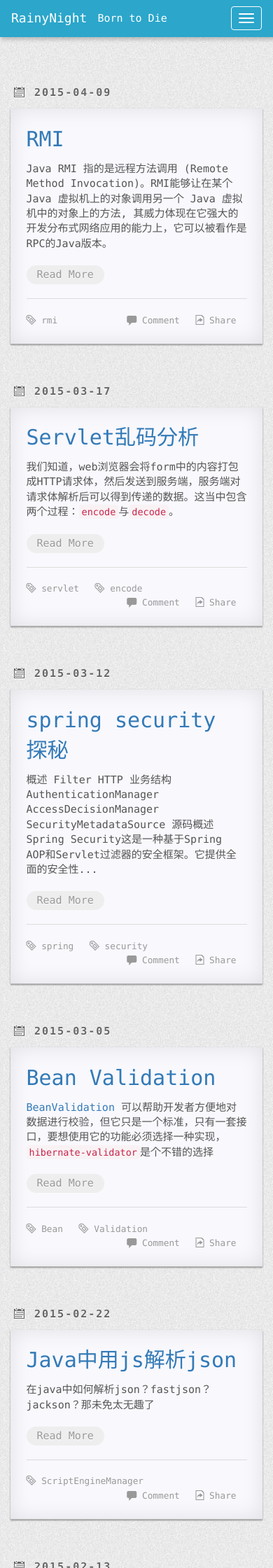
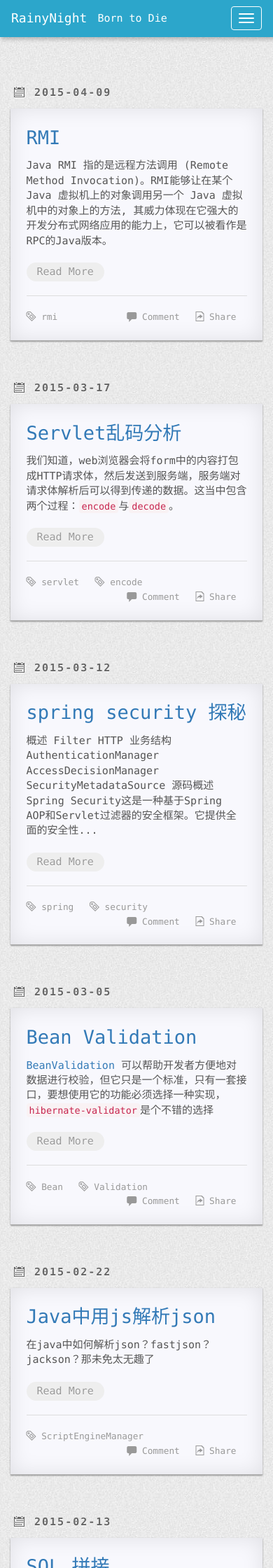
Before and after one commit to bit-ranger/blog, a Jekyll site: the page built from index.html, in a window 390 px wide. Shown: the top 2240 px of the page at 70% size. Built offline with Jekyll 4.4.1, drawn with Linux system fonts in a browser that asks for light colours; nearby versions of some CDN libraries; the list of posts is cut into pages by our own code; comment, search, counter and statistics services are not loaded; a style sheet for code colours, icons or effects is not loaded.

Commit message:
resposive font size

```diff
--- a/_includes/header.html
+++ b/_includes/header.html
@@ -34,9 +34,9 @@
     {% if page.url == "/index.html" %}
     <div class="banner">
         <h1>Rainy Night</h1>
-        <h2>竹杖芒鞋轻胜马，谁怕？一蓑烟雨任平生。</h2>
+        <h2>谁怕？一蓑烟雨任平生。</h2>
         <div>
-            <a class="btn btn-default" href="{{ '/feed.xml' | prepend: site.baseurl | prepend: site.url }}"  target="_blank">Subscribe to RSS</a>&nbsp;or&nbsp;
+            <a class="btn btn-default" href="{{ '/feed.xml' | prepend: site.baseurl | prepend: site.url }}"  target="_blank">Subscribe to RSS</a>&nbsp;&nbsp;
             <a class="btn btn-default" href="https://github.com/{{ site.github_username }}/blog"  target="_blank">View on Github</a>
         </div>
     </div>
--- a/static/css/index.css
+++ b/static/css/index.css
@@ -17,22 +17,23 @@
     font-size: 72px;
     font-weight: bold;
 }
-.banner h2{
-    line-height: 2;
-}
 .banner h1,
 .banner h2,
 .banner div{
     color: #ffffff;
     text-align: center;
 }
-
+.banner h2{
+    line-height: 2;
+}
 @media screen and (max-width: 767px) {
     .banner h1{
-        font-size: 50px;
+        font-size: 36px;
     }
     .banner h2{
-        font-size: 21px;
+        font-size: 15px;
     }
-
+    article .title{
+        font-size: 1.8em;
+    }
 }
```
